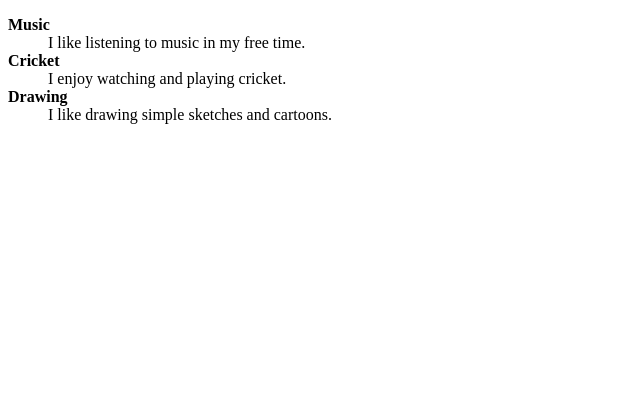
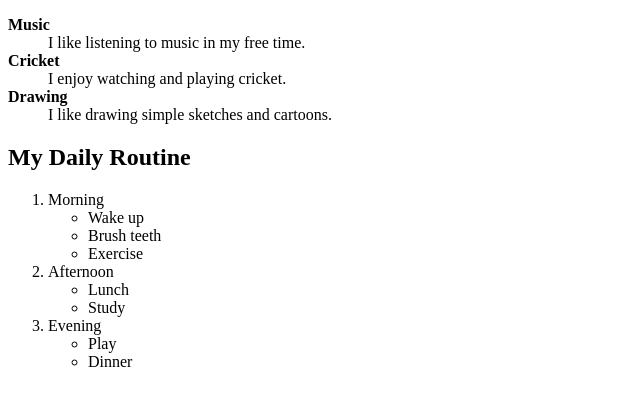
Before and after one commit to Indianworldruler/HTMLandCSS, a plain HTML site: page HTML/descriptionHobbies.html in a window 1280 px wide. Shown: the whole page, without its empty margins (0-640 px from the left). Drawn offline with Linux system fonts and the light colour scheme.

Commit message:
Update descriptionHobbies.html

```diff
--- a/HTML/descriptionHobbies.html
+++ b/HTML/descriptionHobbies.html
@@ -16,5 +16,29 @@
             <dt><strong>Drawing</strong></dt>
             <dd>I like drawing simple sketches and cartoons.</dd>
         </dl>
+
+        <h2>My Daily Routine</h2>
+        <ol>
+            <li>Morning
+              <ul>
+                <li>Wake up</li>
+                <li>Brush teeth</li>
+                <li>Exercise</li>
+              </ul>
+            </li>
+            <li>Afternoon
+              <ul>
+                <li>Lunch</li>
+                <li>Study</li>
+              </ul>
+            </li>
+            <li>Evening
+              <ul>
+                <li>Play</li>
+                <li>Dinner</li>
+              </ul>
+            </li>
+          </ol>
+        </ol>
     </body>
 </html>
```
